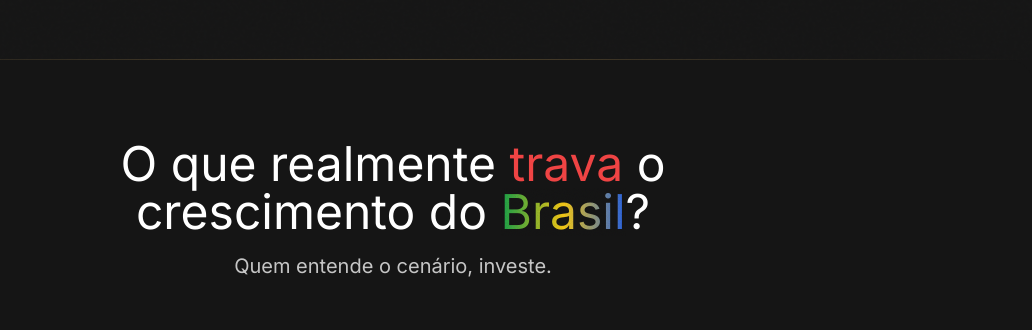
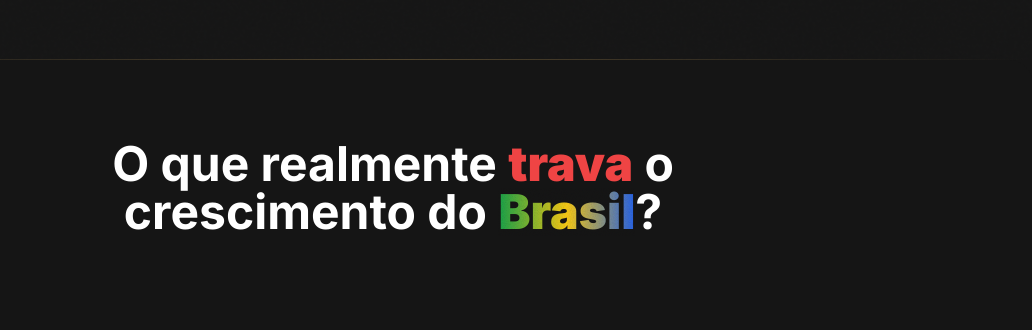
Before and after one commit to Iann29/amage-million-site, a Next.js app: page / in a window 1280 px wide. Shown: the part 740-1070 px from the top of the page, without its empty margins (247-1279 px from the left). Built offline with nearby package versions, Linux system fonts and the light colour scheme.

Commit message:
ajuste na seção de problemas, espaçamento e titulo

```diff
--- a/src/components/why-invest-section.tsx
+++ b/src/components/why-invest-section.tsx
@@ -39,11 +39,11 @@ export function WhyInvestSection() {
   return (
     <div className="relative why-invest-section bg-background rounded-t-3xl pb-24">
       <div className="container mx-auto px-4 text-center pt-16 md:pt-20">
-        <h2 className="text-3xl md:text-5xl">
-          O que realmente <span className="text-red-500">trava</span> o<br />
+        <h2 className="text-4xl md:text-5xl font-bold mb-2">
+          O que realmente <span className="text-red-500 font-black">trava</span> o<br />
           crescimento do{' '}
           <span className="relative inline-block">
-            <span className="bg-gradient-to-r from-green-600 via-yellow-400 to-blue-600 bg-clip-text text-transparent">
+            <span className="bg-gradient-to-r from-green-600 via-yellow-400 to-blue-600 bg-clip-text text-transparent font-black">
               Brasil
             </span>
             <div
@@ -54,9 +54,6 @@ export function WhyInvestSection() {
             />
           </span>?
         </h2>
-        <p className="text-lg md:text-xl text-muted-foreground mt-4 mb-2 font-normal">
-          Quem entende o cenário, investe.
-        </p>
       </div>
       <Component projects={investmentProblems} />
     </div>
```
